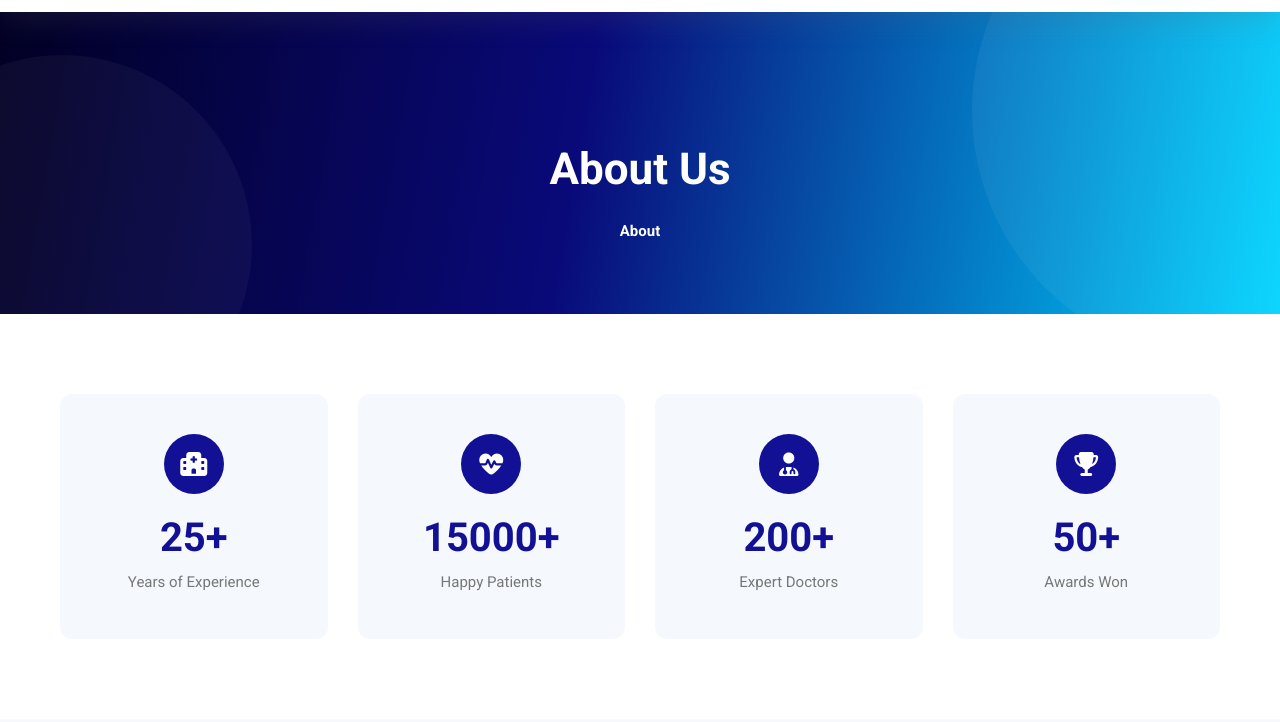
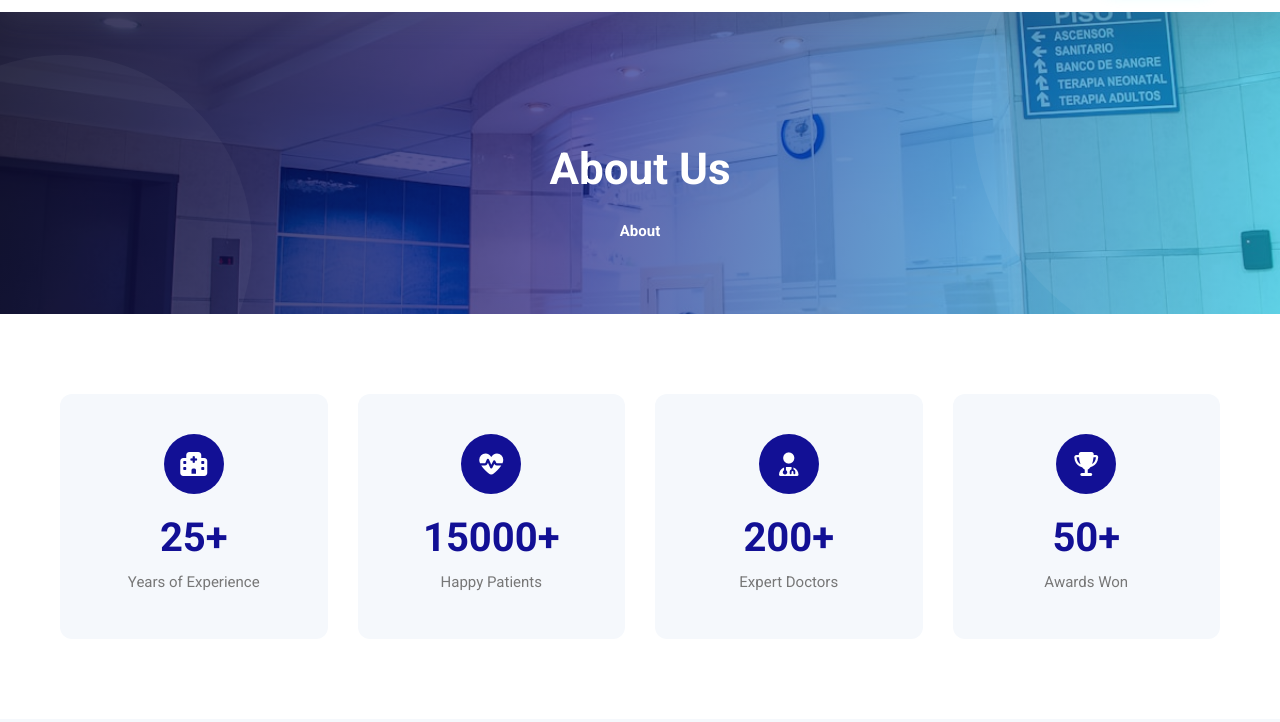
Before and after one commit to mahnoorasif256-debug/Medivibe, a plain HTML site: page about.html in a window 1280 px wide. Shown: the part 78-800 px from the top of the page. Drawn offline with Linux system fonts and the light colour scheme.

Commit message:
Add cover images to page hero sections

```diff
--- a/about.html
+++ b/about.html
@@ -59,7 +59,7 @@
     </div>
   </header>
 
-  <section class="page-hero">
+  <section class="page-hero" style="background-image: linear-gradient(100deg, rgba(2,0,36,0.8) 0%, rgba(9,9,121,0.65) 45%, rgba(0,212,255,0.55) 100%), url('images/hospital-building.jpg');">
     <div class="container">
       <h1>About Us</h1>
       <div class="breadcrumb">
--- a/medivibe.css
+++ b/medivibe.css
@@ -451,7 +451,9 @@ h1, h2, h3, h4, h5, h6 {
 /* ===== PAGE HERO ===== */
 .page-hero {
   padding: 120px 0 70px;
-  background: linear-gradient(100deg, #020024 0%, #090979 45%, #00d4ff 100%);
+  background-size: cover;
+  background-position: center;
+  background-repeat: no-repeat;
   text-align: center;
   position: relative;
   overflow: hidden;
```
Also changed, not shown: appointment.html (+1 -1 lines), gallery.html (+1 -1 lines), services.html (+1 -1 lines).
